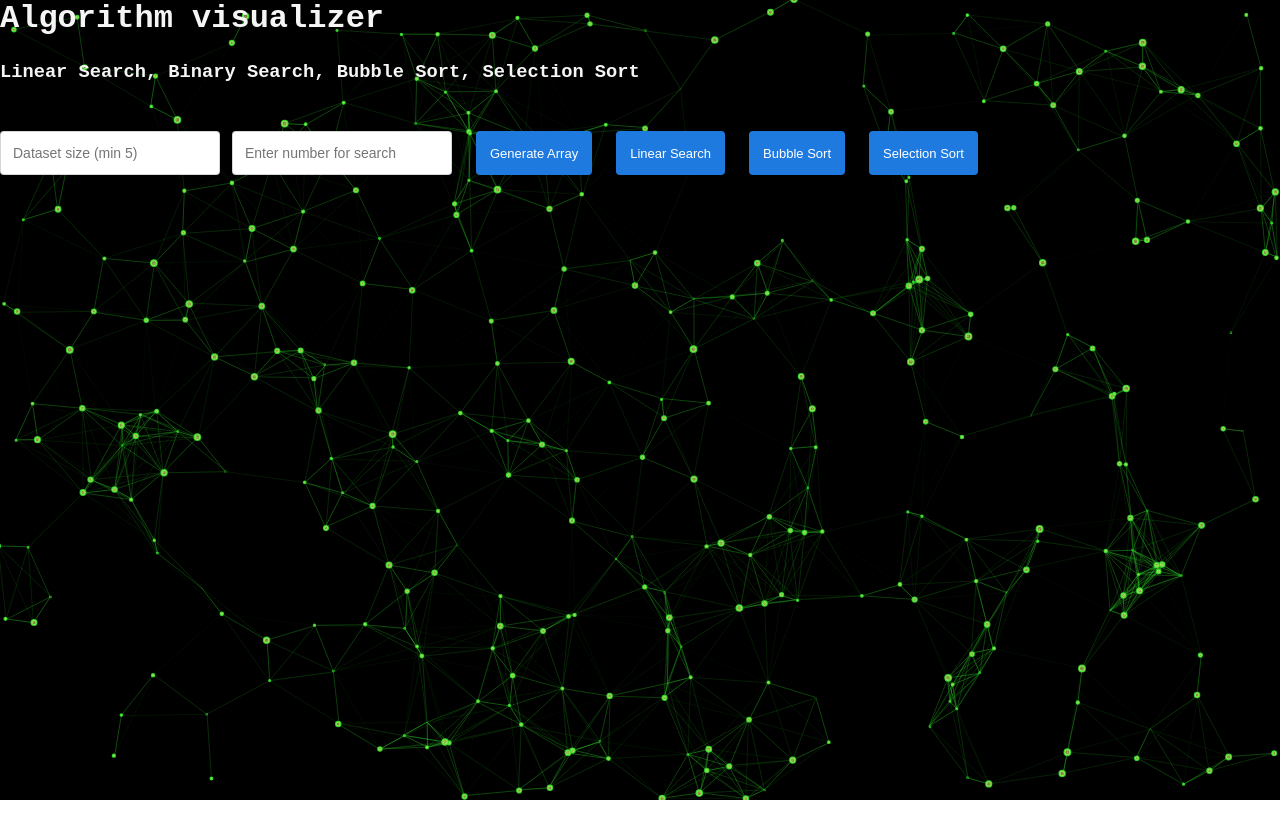
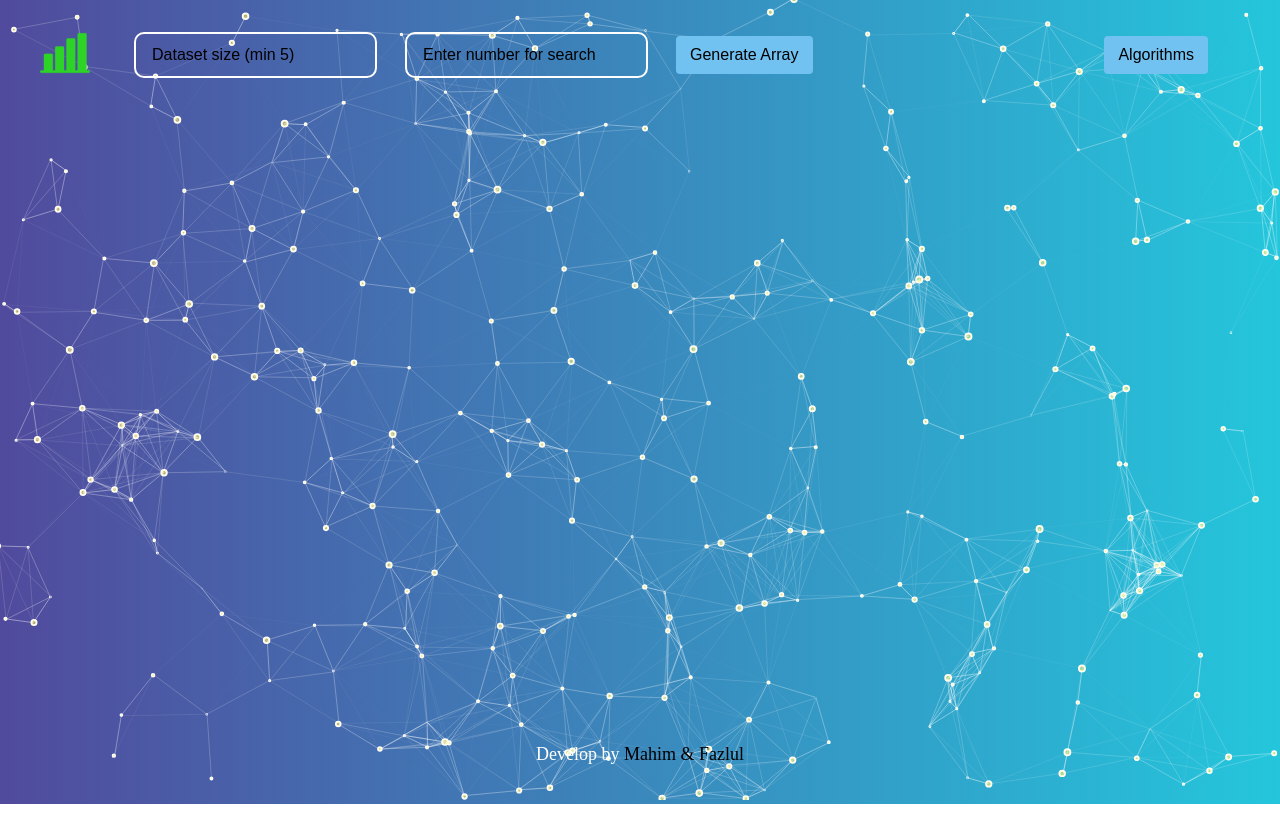
Before and after one commit to AKmahim/Algorithm-visualizer-vanillajs, a website with bundled scripts: page index.html in a window 1280 px wide. After the commit the page ends 804 px from the top, so only its background shows below. Built offline with nearby package versions, Linux system fonts and the light colour scheme; animation ran at ten frames a second.

Commit message:
new UI update

```diff
--- a/css/style.css
+++ b/css/style.css
@@ -4,42 +4,110 @@
     box-sizing: border-box;
     color: #fff;
 }
+body{
+    width: 100vw;
+    height: 100vh;
+    overflow: hidden;
+    background: #24C6DC;  /* fallback for old browsers */
+    background: -webkit-linear-gradient(to right, #514A9D, #24C6DC);  /* Chrome 10-25, Safari 5.1-6 */
+    background: linear-gradient(to right, #514A9D, #24C6DC); /* W3C, IE 10+/ Edge, Firefox 16+, Chrome 26+, Opera 12+, Safari 7+ */
+
+}
 .bar {
     width: 30px;
     display: inline-block;
     margin: 0 1px;
     background-color: #5bc8b1;
+    opacity: 1;
     transition: height 100ms ease-in;
 }
-.particle-div{
-    background-color:#0e0e0e;
-    position:absolute;
-    width: 100vw;
-    height: 100vh;
-    z-index: -1;
+.particles-js{
+    background: #5C258D;  /* fallback for old browsers */
+    background: -webkit-linear-gradient(to right, #4389A2, #5C258D);  /* Chrome 10-25, Safari 5.1-6 */
+    background: linear-gradient(to right, #4389A2, #5C258D); /* W3C, IE 10+/ Edge, Firefox 16+, Chrome 26+, Opera 12+, Safari 7+ */
+
 }
 
-h1, h3 {
-    font-family: 'Courier New', Courier, monospace;
-    color: whitesmoke;
+.header{
+    display: flex;
+    justify-content: space-between;
+    align-items: center;
+    height: 80px;
+    padding:40px 40px 10px 40px;
+    /* background-color: red;; */
+
 }
 
-h1 {
-    margin-bottom: 1.5rem;
+input{
+    background-color: transparent;
+    border: solid 2px white;
+    outline: none;
+    font-size: 16px;
+    color:white;
+    margin: 0 12px;
+    padding: 11px 16px;
+    line-height: 1.3;
+    border-radius: 10px;
+}
+input::placeholder{
+    color: black;
 }
 
-h3 {
-    margin-bottom: 3rem;
+.line-container-parent{
+    display: flex;
+    justify-content:center;
+    width: 100%;
 }
 
+/* .controls {
+    display: flex;
+    justify-content: flex-start;
+} */
+
+#lines-container {
+
+
+    margin-top: 64px;
+    min-height: 600px;
+    /* padding: 32px; */
+    font-weight: bold;
+}
+
+.dropdown {
+    display: inline-block;
+    position: relative;
+    padding: 20px 20px;
+  }
+  .dropdown-content {
+    display: none;
+    position: absolute;
+    width: 100%;
+    overflow: auto;
+
+    box-shadow: 0px 10px 10px 0px rgba(0,0,0,0.4);
+  }
+  .dropdown:hover .dropdown-content {
+    display: block;
+  }
+  .dropdown-content button {
+    /* margin: 10px 5px; */
+    margin: 5px;
+    background-color: transparent;
+
+  }
+
+
+
+
 .btn {
-    background-color:#1f7ae0;
-    border: 1px solid#1f7ae0;
-    color:white;
+    background-color:#71c2f1;
+    border: 1px solid #71c2f1;
+    color:black;
     display: inline-block;
     white-space: nowrap;
     font-family: "Graphik Web Medium", sans-serif;
-    font-size: 13px;
+    font-size: 16px;
+    font-weight: 500;
     text-align: center;
     -webkit-user-select: none;
     -moz-user-select: none;
@@ -79,41 +147,10 @@ h3 {
     background-color:#1f7ae077;
 }
 
-.ipt {
-    padding: 11px 16px;
-    line-height: 1.3;
-    width: 220px;
-    font-size: 14px;
-    -webkit-border-radius: 4px;
-    -moz-border-radius: 4px;
-    border-radius: 4px;
-    padding: 12px;
-    border: solid 1px rgba(83, 91, 98, 0.25);
-    -webkit-box-sizing: border-box;
-    -moz-box-sizing: border-box;
-    box-sizing: border-box;
-    outline: none;
-    color:#2f363f;
-    margin: 0 12px;
-}
 
-.ipt:first-child {
-    margin: 0;
-}
+/* =================================== toast css ========================== */
 
-.controls {
-    display: flex;
-    justify-content: flex-start;
-}
 
-#lines-container {
-    margin-top: 64px;
-    min-height: 600px;
-    /* padding: 32px; */
-    font-weight: bold;
-}
-
-/* CSS of toast reference: https://codepen.io/kipp0/pen/pPNrrj */
 #toast {
     visibility: hidden;
     max-width: 50px;
--- a/index.html
+++ b/index.html
@@ -4,6 +4,7 @@
     <meta charset="UTF-8">
     <meta name="viewport" content="width=device-width, initial-scale=1.0">
     <title>Algorithm visualizer</title>
+    <link rel="shortcut icon" href="./assets/img/bar-chart.png" type="image/x-icon">
     <link rel="stylesheet" href="https://cdnjs.cloudflare.com/ajax/libs/font-awesome/4.7.0/css/font-awesome.min.css">
     <link rel="stylesheet" href="css/style.css">
     <!-- Particles.js CDN -->
@@ -11,22 +12,35 @@
 </head>
 <body>
     <!-- Add a div for the particles.js background -->
-    <div id="particles-js" style="background-color:black; position:absolute; width: 100%; height: 100%; z-index: -1;"></div>
-    <header>
-
-    </header>
-    <h1>Algorithm visualizer</h1>
-    <h3>Linear Search, Binary Search, Bubble Sort, Selection Sort</h3>
-    <div class="controls">
+    <div id="particles-js" style=" position:absolute; width: 100vw; height: 100vh; z-index: -1;"></div>
+    <header class="header">
+        <div style="display: flex; justify-content: space-between;align-items: center;">
+            <div class="logo" style="margin-right: 2rem;">
+                <img width="50" height="50" src="./assets/img/bar-chart.png" alt="" srcset="">
+            </div>
+            <div>
                 <input type="number" id="dataset-size" class="ipt" placeholder="Dataset size (min 5)" onblur="handleDatasetSizeChange()"/>
                 <input type="number" id="search-number" class="ipt" placeholder="Enter number for search" onblur="handleSearchNumberChange()"/>
                 <button id="generate-array" class="btn" onclick="generateArray()">Generate Array</button>
+
+            </div>
+        </div>
+        <div>
+            <div class="dropdown">
+                <button class="btn">Algorithms</button>
+                <div class="dropdown-content">
                     <button id="linear-search" class="btn" onclick="doLinearSearch()">Linear Search</button>
                     <button id="bubble-sort" class="btn" onclick="doBubbleSort()">Bubble Sort</button>
                     <button id="selection-sort" class="btn" onclick="doSelectionSort()">Selection Sort</button>
                 </div>
+              </div>
+        </div>
+    </header>
 
+
+    <div class="line-container-parent">
         <div id="lines-container"></div>
+    </div>
 
     <div id="toast">
         <div id="toast-img">
@@ -35,6 +49,10 @@
         <div id="toast-desc"></div>
     </div>
 
+    <footer style="display: flex;justify-content: center;align-items: center;color: white;font-size: 18px;">
+        <p>Develop by <span style="color: #000;">Mahim & Fazlul</span></p>
+    </footer>
+
     <script type="module" src="js/main.js"></script>
 
     <!-- Initialize Particles.js -->
--- a/js/particle-main.js
+++ b/js/particle-main.js
@@ -14,7 +14,7 @@ particlesJS('particles-js', {
             "type": "circle",
             "stroke": {
                 "width": 2,
-                "color": "#2dd327"
+                "color": "#ffffff"
             },
             "polygon": {
                 "nb_sides": 20
@@ -43,7 +43,7 @@ particlesJS('particles-js', {
         "line_linked": {
             "enable": true,
             "distance": 100,
-            "color": "#2dd327",
+            "color": "#ffffff",
             "opacity": 0.6,
             "width": 1
         },
```
Also changed, not shown: assets/img/analytics.svg, assets/img/bar-chart.png (added). Lines whose indentation alone changed are shown as unchanged.
